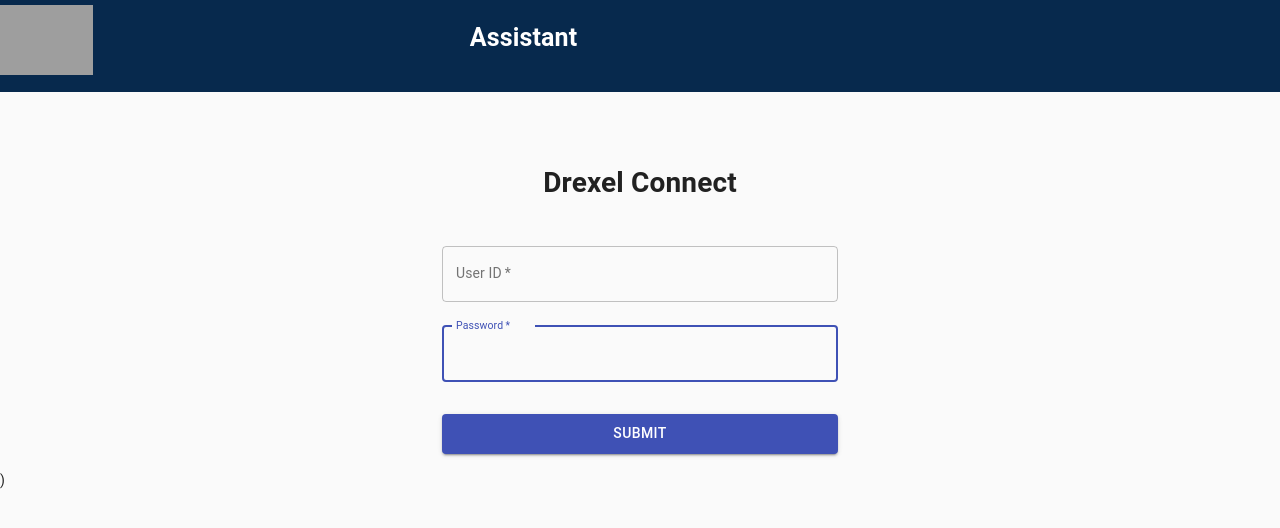
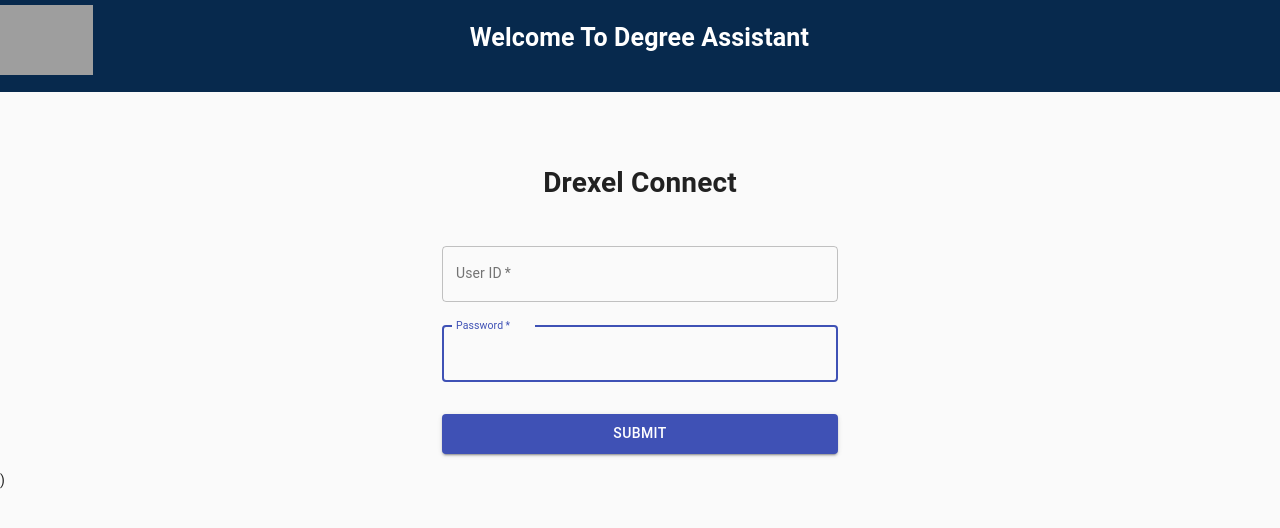
Before and after one commit to ibrahimkamal7/Drexel-Master-Degree-Assistant, a React (Create React App) app: page /#/ in a window 1280 px wide. Shown: the top 528 px of the page. Built offline with nearby package versions, Linux system fonts and the light colour scheme; grey boxes are pictures that could not be loaded.

Commit message:
minor fixes

```diff
--- a/src/Endpoints/Login.jsx
+++ b/src/Endpoints/Login.jsx
@@ -26,7 +26,7 @@
                 marginLeft: "35px"
               }}
             >
-              Assistant
+              Welcome To Degree Assistant
             </div>
           </Grid>
         </Grid>
```
Also changed, not shown: 1 other file (tests, documents, lock files or other folders).
